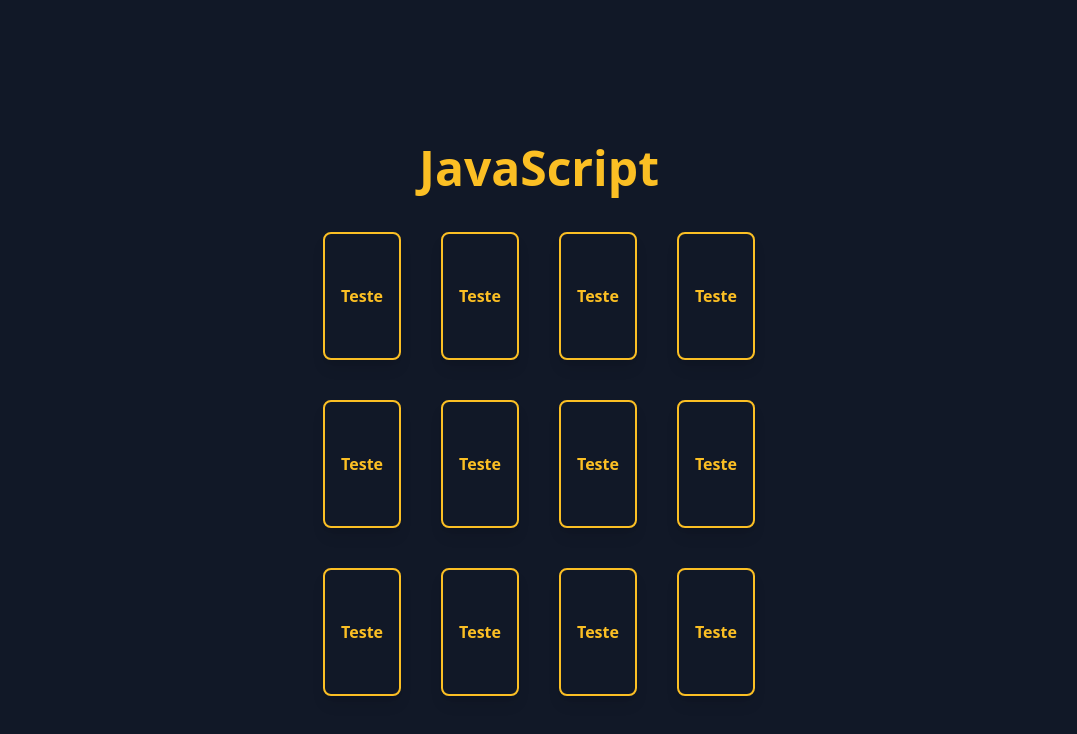
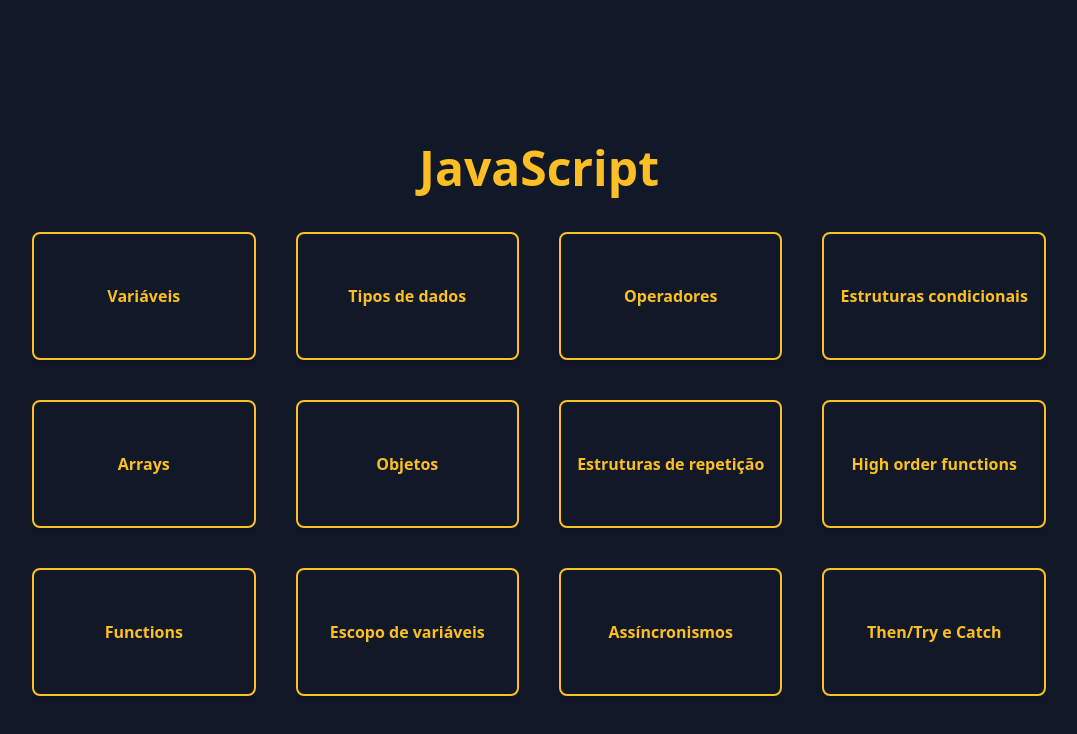
Before and after one commit to Alan-oliveir/smart_doc_IA, a React (Vite) app: page / in a window 1280 px wide. Shown: the top 734 px of the page, without its empty margins (101-1178 px from the left). Built offline with nearby package versions, Linux system fonts and the light colour scheme.

Commit message:
update App.jsx

```diff
--- a/src/App.jsx
+++ b/src/App.jsx
@@ -10,7 +10,7 @@
       </h1>
       <div className="grid grid-cols-4 gap-10">
         {themes.map((theme, idx) => (
-          <Card key={idx}/>
+          <Card key={idx} title={theme.name}/>
         ))}
       </div>
     </section>
--- a/src/components/Card.jsx
+++ b/src/components/Card.jsx
@@ -1,9 +1,8 @@
-export function Card() {
+export function Card({title}) {
 
     return (
         <div className="p-4 w-auto h-32 flex justify-center items-center text-center border-2 border-amber-400 cursor-pointer font-bold hover:bg-amber-400 hover:text-white rounded-lg shadow-lg duration-700 text-amber-400">
-
-        <h2 className="card-title">Teste</h2>
+        <h2 className="card-title">{title}</h2>
         </div>
     )
 }
```
